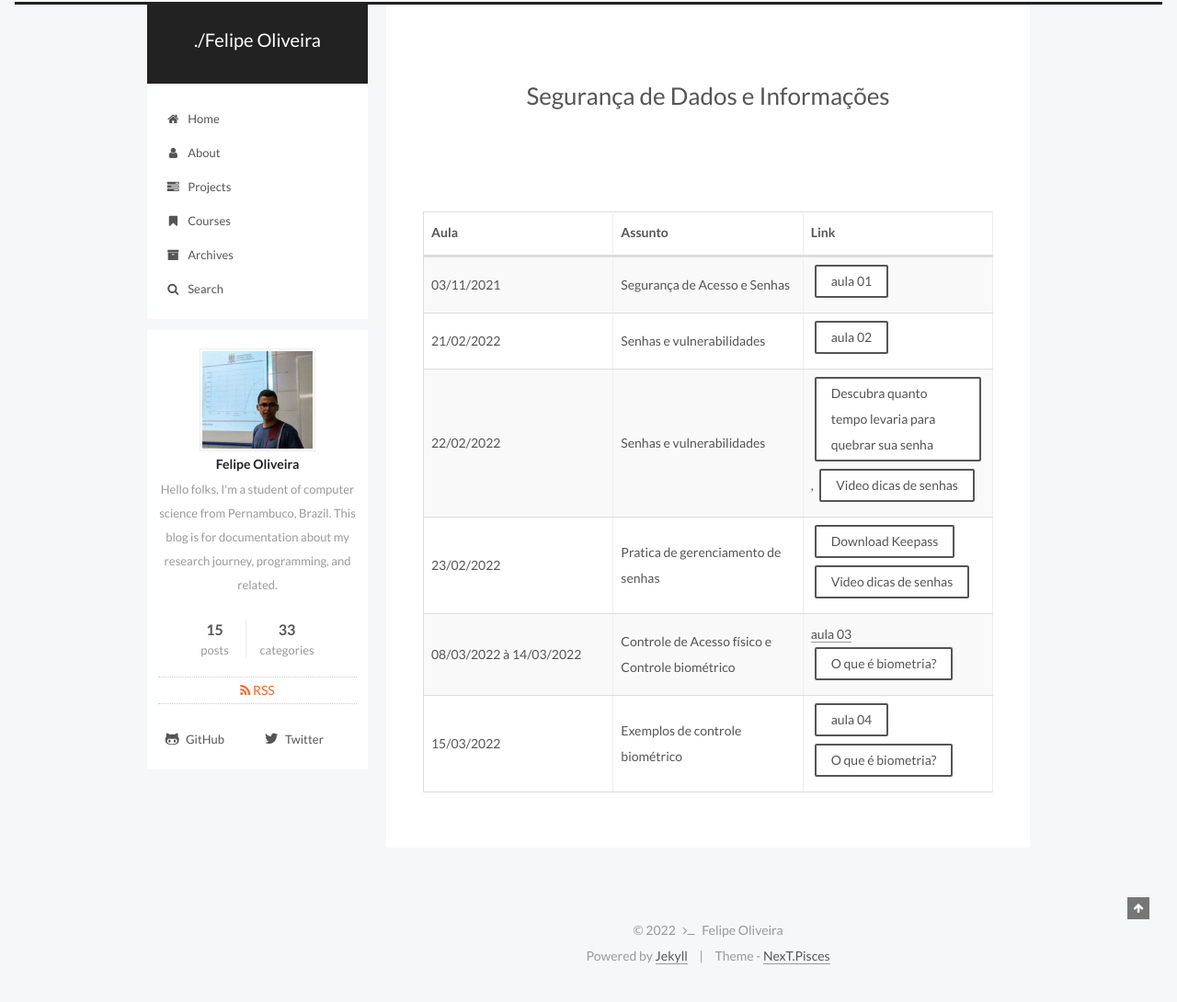
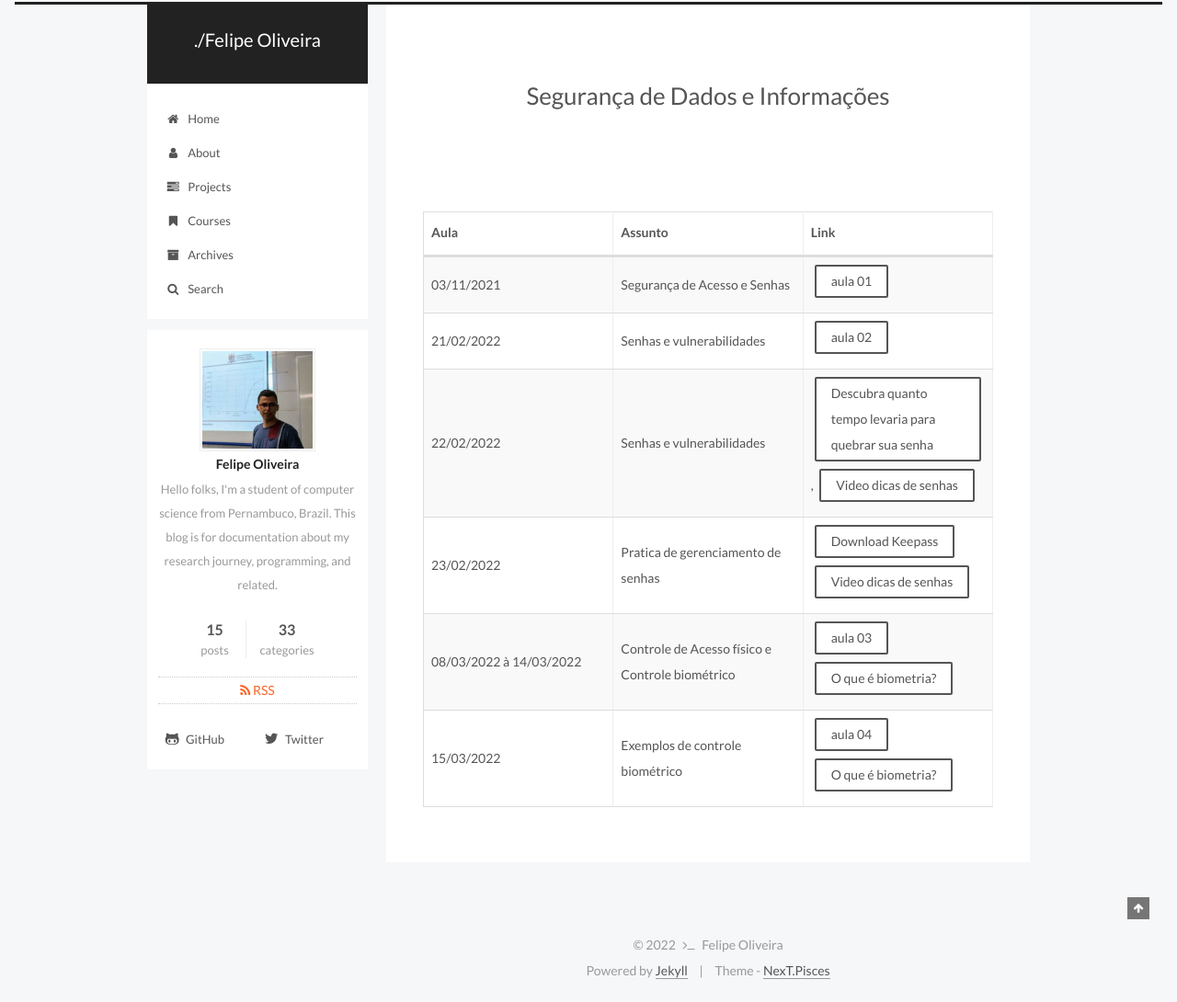
Before and after one commit to fdoliv/fdoliv.github.io, a Jekyll site: the page built from courses/sdi/index.md, in a window 1280 px wide. Shown: the whole page at 92% size. Built offline with Jekyll 4.4.1, drawn with Linux system fonts in a browser that asks for light colours.

Commit message:
atualizaação aula 3

```diff
--- a/courses/sdi/index.md
+++ b/courses/sdi/index.md
@@ -17,5 +17,5 @@ comments: false
 | 21/02/2022 | Senhas e vulnerabilidades |  <a href="{{ site.url }}/assets/arquivos/sdi/aula02.pdf" target="blank" class="btn">aula 02</a> |
 | 22/02/2022 | Senhas e vulnerabilidades |  <a href="https://www.security.org/how-secure-is-my-password/" target="blank" class="btn">Descubra quanto tempo levaria para quebrar sua senha</a>, <a href="https://www.security.org/how-secure-is-my-password/" target="blank" class="btn">Video dicas de senhas</a>|
 | 23/02/2022 | Pratica de gerenciamento de senhas | <a href="https://megalink.dl.sourceforge.net/project/keepass/KeePass%202.x/2.50/KeePass-2.50.zip" target="blank" class="btn">Download Keepass</a> <a href="https://www.youtube.com/watch?v=NWlo_K4W_4g&ab_channel=RobertOtavio" target="blank" class="btn">Video dicas de senhas</a> |
-| 08/03/2022 à 14/03/2022 | Controle de Acesso físico e Controle biométrico |  [aula 03]({{ site.url }}/assets/arquivos/sdi/aula03.pdf){:target="_blank"} <a href="https://youtu.be/0XfwcZ6WOsU" target="blank" class="btn">O que é biometria?</a>
+| 08/03/2022 à 14/03/2022 | Controle de Acesso físico e Controle biométrico | <a href="{{ site.url }}/assets/arquivos/sdi/aula03.pdf" target="blank" class="btn">aula 03</a> <a href="https://youtu.be/0XfwcZ6WOsU" target="blank" class="btn">O que é biometria?</a>
 | 15/03/2022 | Exemplos de controle biométrico |  <a href="{{ site.url }}/assets/arquivos/sdi/aula04.pdf" target="blank" class="btn">aula 04</a> <a href="https://youtu.be/0XfwcZ6WOsU" target="blank" class="btn">O que é biometria?</a>
```
